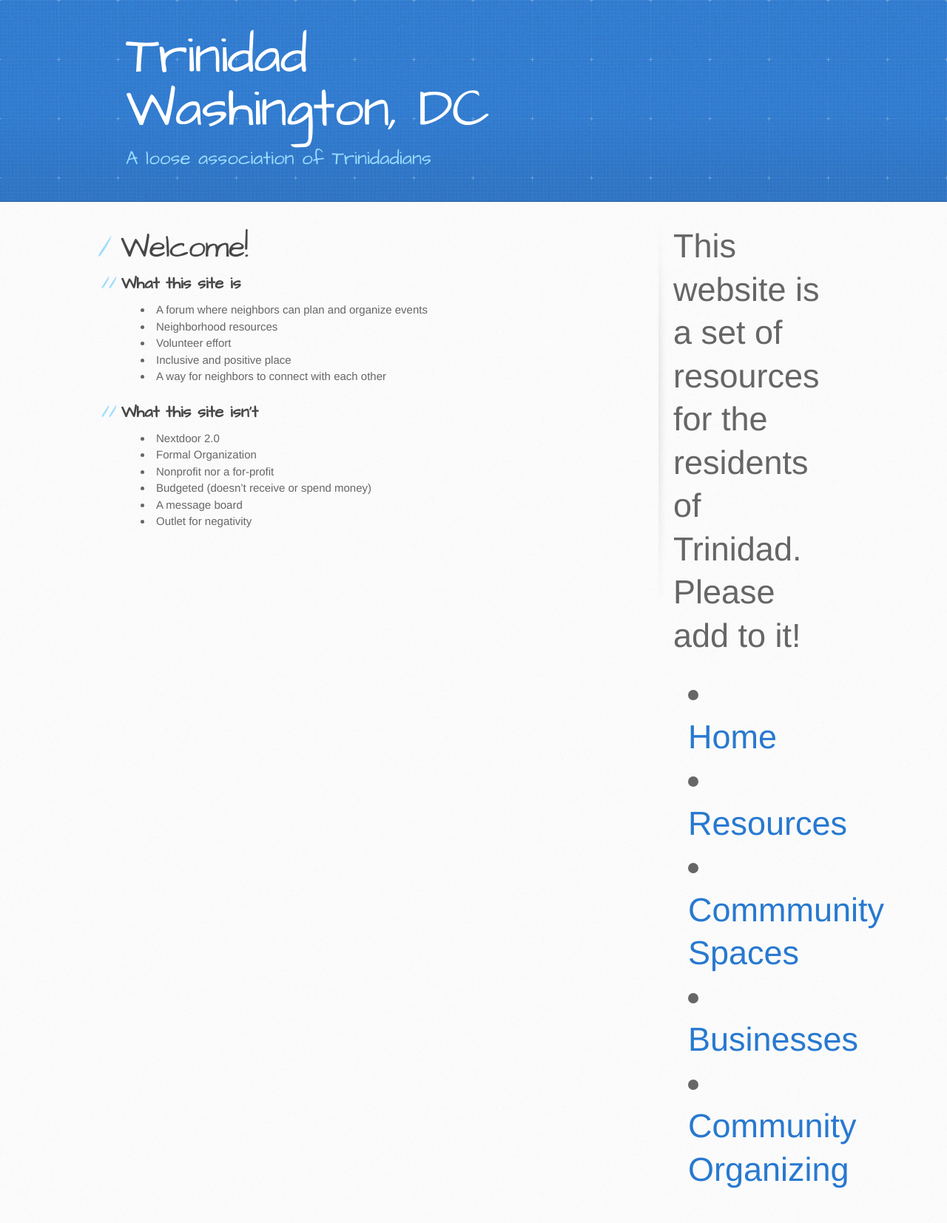
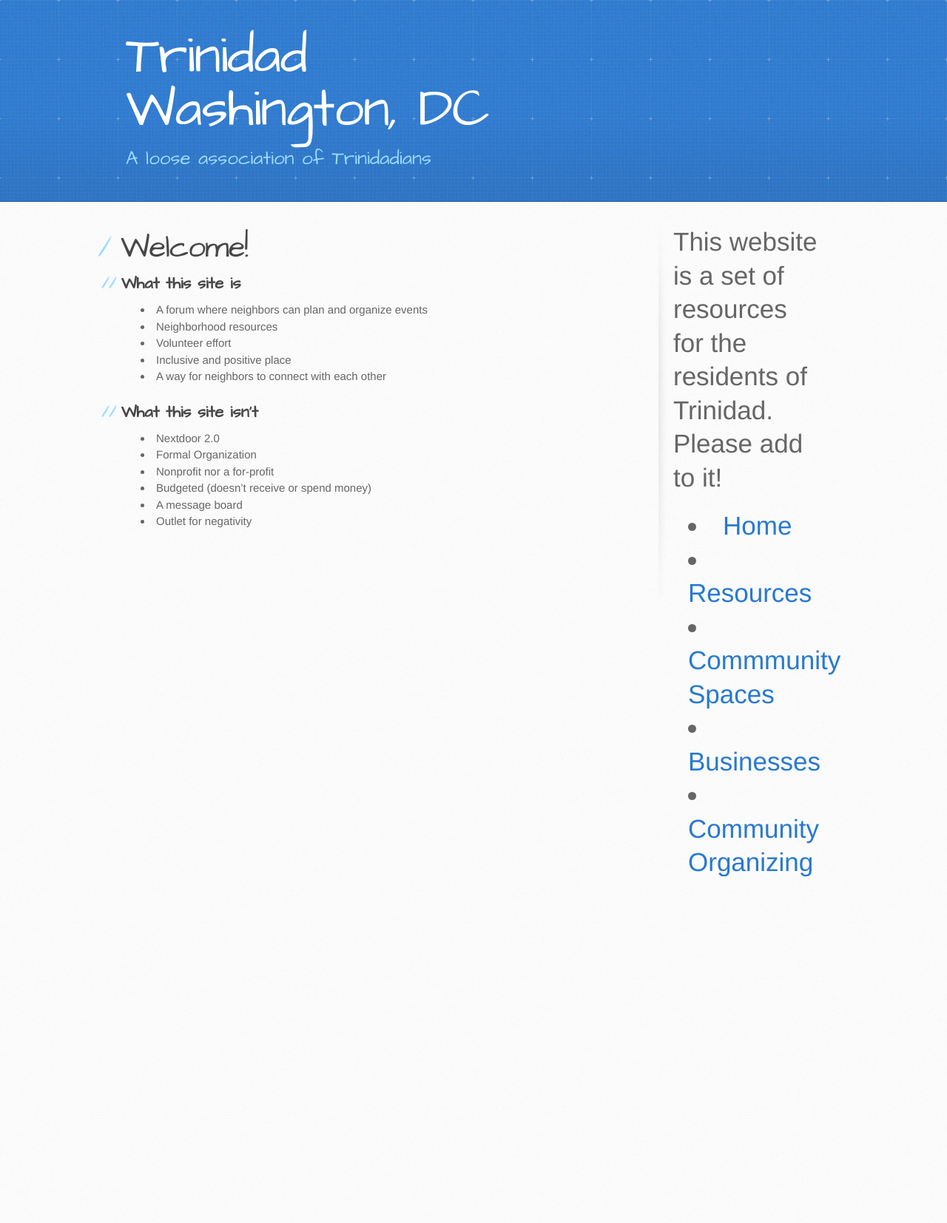
Before and after one commit to gbinal/tobago, a Jekyll site: the page built from index.md, in a window 1280 px wide. Shown: the whole page at 74% size. Built offline with Jekyll 4.4.1, drawn with Linux system fonts in a browser that asks for light colours; after the commit the page ends 1231 px from its top, so only the background shows below that.

Commit message:
trying again

```diff
--- a/_includes/footer.html
+++ b/_includes/footer.html
@@ -1,6 +1,6 @@
         </section>
 
-        <aside id="sidebar" style="font-size:45px">
+        <aside id="sidebar" style="font-size:35px">
 
               <p >This website is a set of resources for the residents of Trinidad. Please add to it!</p>
 
```
